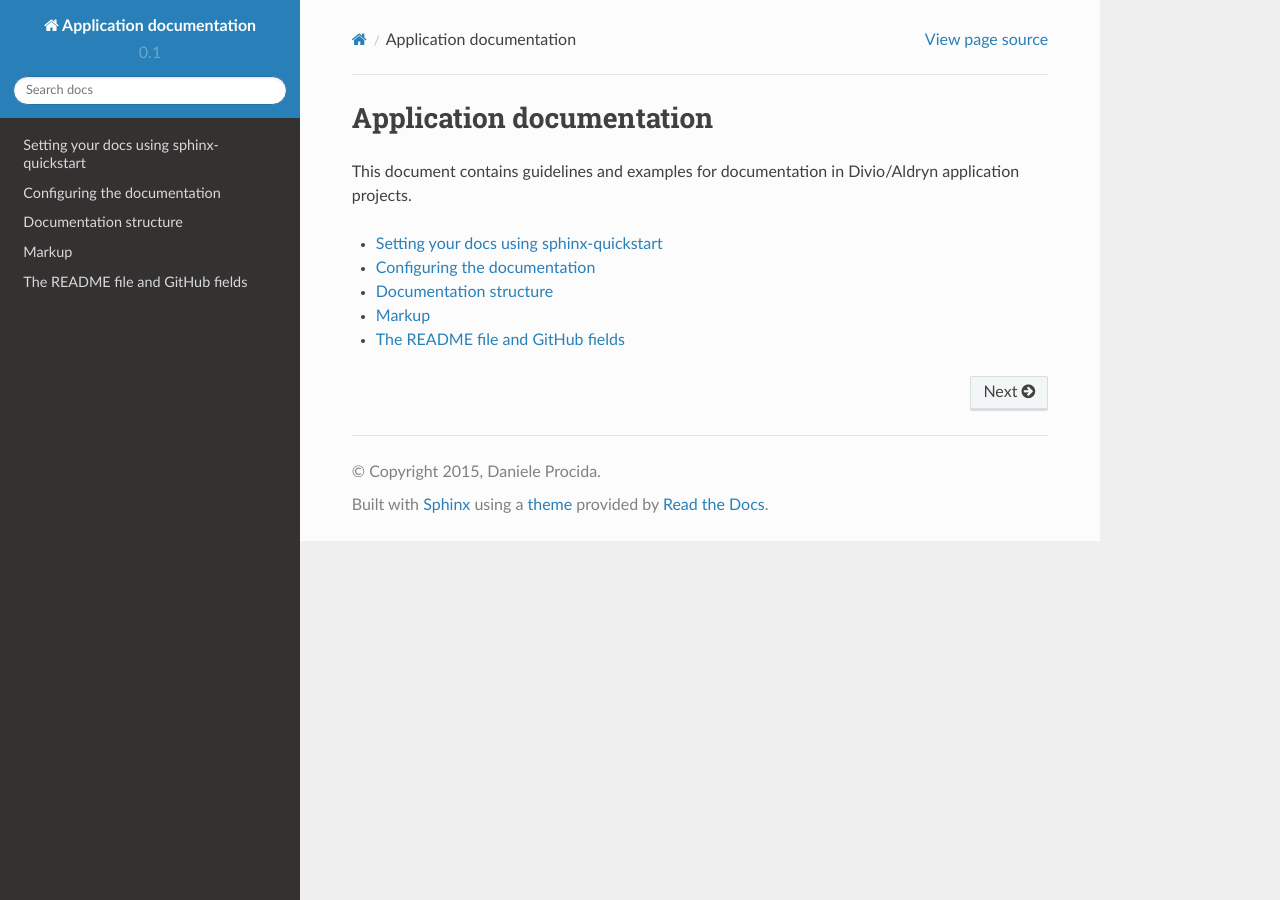
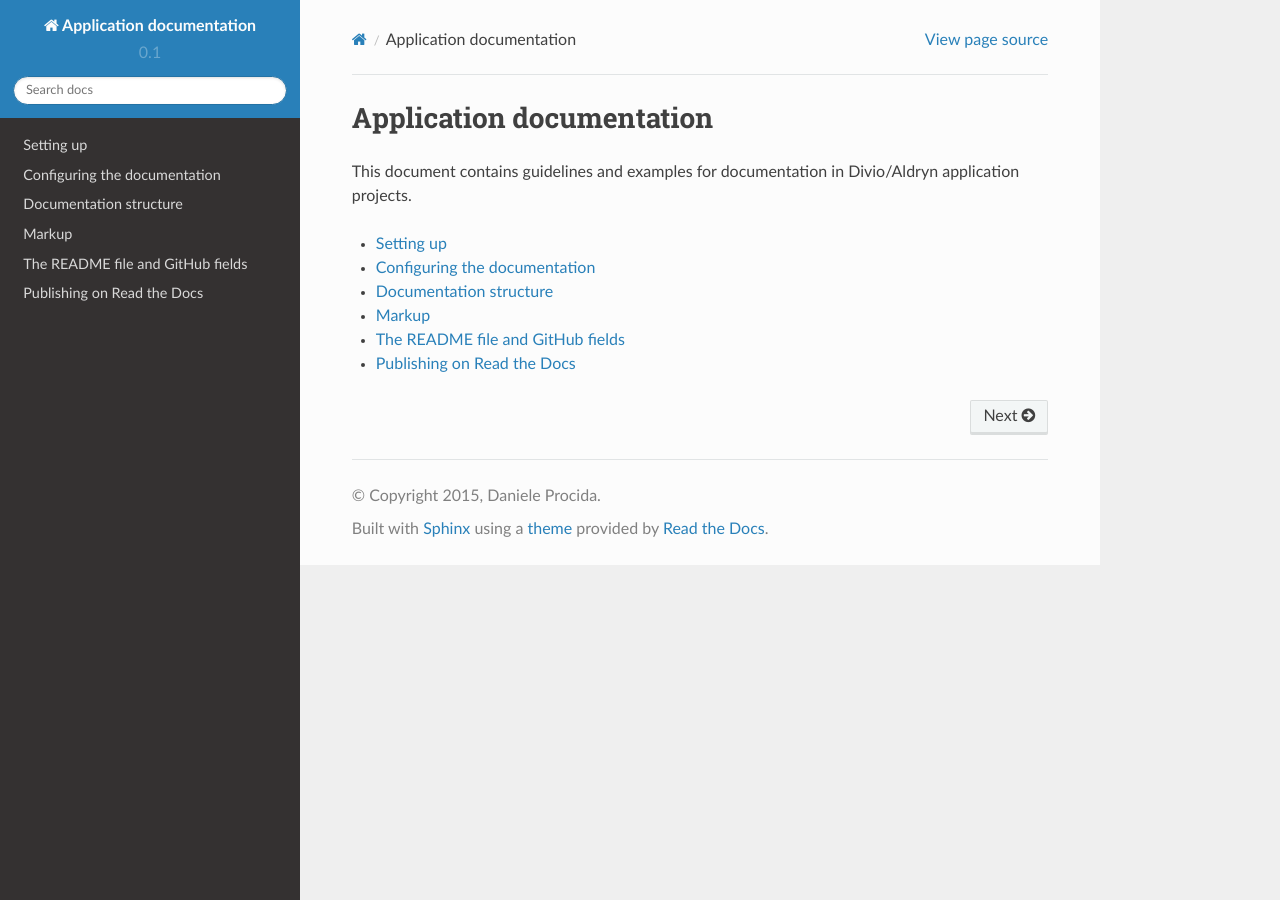
Before and after one commit to divio/application-documentation, a Sphinx documentation site: the page built from docs/index.rst, in a window 1280 px wide. Built offline with Sphinx 7.4.7 and the Read the Docs theme 2.0.0, drawn with Linux system fonts in a browser that asks for light colours.

Commit message:
Publishing to Read the Docs and minor fixes

```diff
--- a/docs/index.rst
+++ b/docs/index.rst
@@ -13,3 +13,4 @@ projects.
    structure
    markup
    readme_and_github
+   rtfd
--- a/docs/setup.rst
+++ b/docs/setup.rst
@@ -1,6 +1,6 @@
-#########################################
-Setting your docs using sphinx-quickstart
-#########################################
+##########
+Setting up
+##########
 
 If your project doesn't already have a ``docs`` directory for Sphinx-based documentation, you'll
 need to set it up.
```
Also changed, not shown: docs/rtfd.rst (added, +17 -0 lines).
